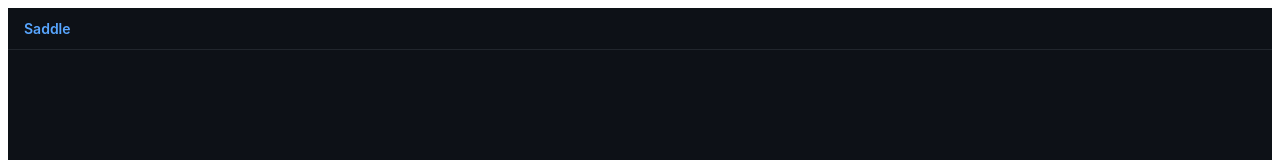
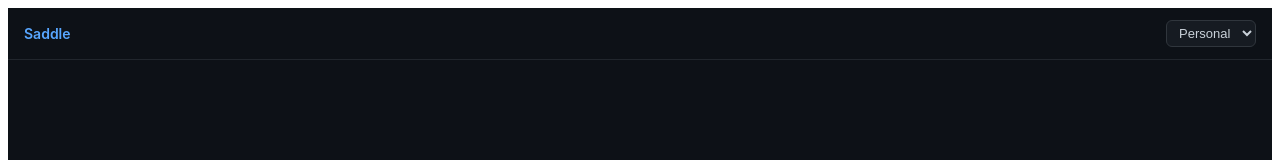
Before and after one commit to ilaganjacob/saddle, a React (Vite) app in the folder client/: page / in a window 1280 px wide. Shown: the top 160 px of the page. Built offline with nearby package versions, Linux system fonts and the light colour scheme.

Commit message:
feat: tenant switcher with per-tenant chat isolation

```diff
--- a/client/src/App.tsx
+++ b/client/src/App.tsx
@@ -1,15 +1,28 @@
+import { useState } from 'react';
 import MessageList from './components/MessageList';
 import ChatInput from './components/ChatInput';
+import TenantSwitcher from './components/TenantSwitcher';
 import { useChat } from './hooks/useChat';
+import type { Tenant } from './types';
+
+const TENANTS: Tenant[] = [
+  { name: 'personal', label: 'Personal' },
+  { name: 'htss', label: 'HTSS' },
+  { name: 'elm', label: 'ELM' },
+];
 
 function App() {
-  const { messages, loading, send } = useChat('default');
+  const [tenant, setTenant] = useState('personal');
+  const { messages, loading, send } = useChat(tenant);
 
   return (
     <div style={styles.container}>
       <header style={styles.header}>
         <span style={styles.title}>Saddle</span>
-        {loading && <span style={styles.status}>Thinking...</span>}
+        <div style={{ display: 'flex', gap: 12, alignItems: 'center' }}>
+          {loading && <span style={styles.status}>Thinking...</span>}
+          <TenantSwitcher tenants={TENANTS} active={tenant} onChange={setTenant} />
+        </div>
       </header>
       <MessageList messages={messages} />
       <ChatInput onSend={send} disabled={loading} />
--- /dev/null
+++ b/client/src/components/TenantSwitcher.tsx
@@ -0,0 +1,37 @@
+import type { Tenant } from '../types';
+
+interface Props {
+  tenants: Tenant[];
+  active: string;
+  onChange: (name: string) => void;
+}
+
+function TenantSwitcher({ tenants, active, onChange }: Props) {
+  return (
+    <select
+      style={styles.select}
+      value={active}
+      onChange={(e) => onChange(e.target.value)}
+    >
+      {tenants.map((t) => (
+        <option key={t.name} value={t.name}>
+          {t.label}
+        </option>
+      ))}
+    </select>
+  );
+}
+
+const styles: Record<string, React.CSSProperties> = {
+  select: {
+    background: '#161b22',
+    color: '#c9d1d9',
+    border: '1px solid #30363d',
+    borderRadius: 6,
+    padding: '4px 8px',
+    fontSize: 13,
+    outline: 'none',
+  },
+};
+
+export default TenantSwitcher;
--- a/client/src/hooks/useChat.ts
+++ b/client/src/hooks/useChat.ts
@@ -1,4 +1,4 @@
-import { useState, useCallback, useRef } from 'react';
+import { useState, useCallback, useEffect, useRef } from 'react';
 import type { Message } from '../types';
 
 let nextId = 1;
@@ -7,6 +7,10 @@ export function useChat(tenant: string) {
   const [messages, setMessages] = useState<Message[]>([]);
   const [loading, setLoading] = useState(false);
   const abortRef = useRef<AbortController | null>(null);
+
+  useEffect(() => {
+    setMessages([]);
+  }, [tenant]);
 
   const send = useCallback(
     async (text: string) => {
```
